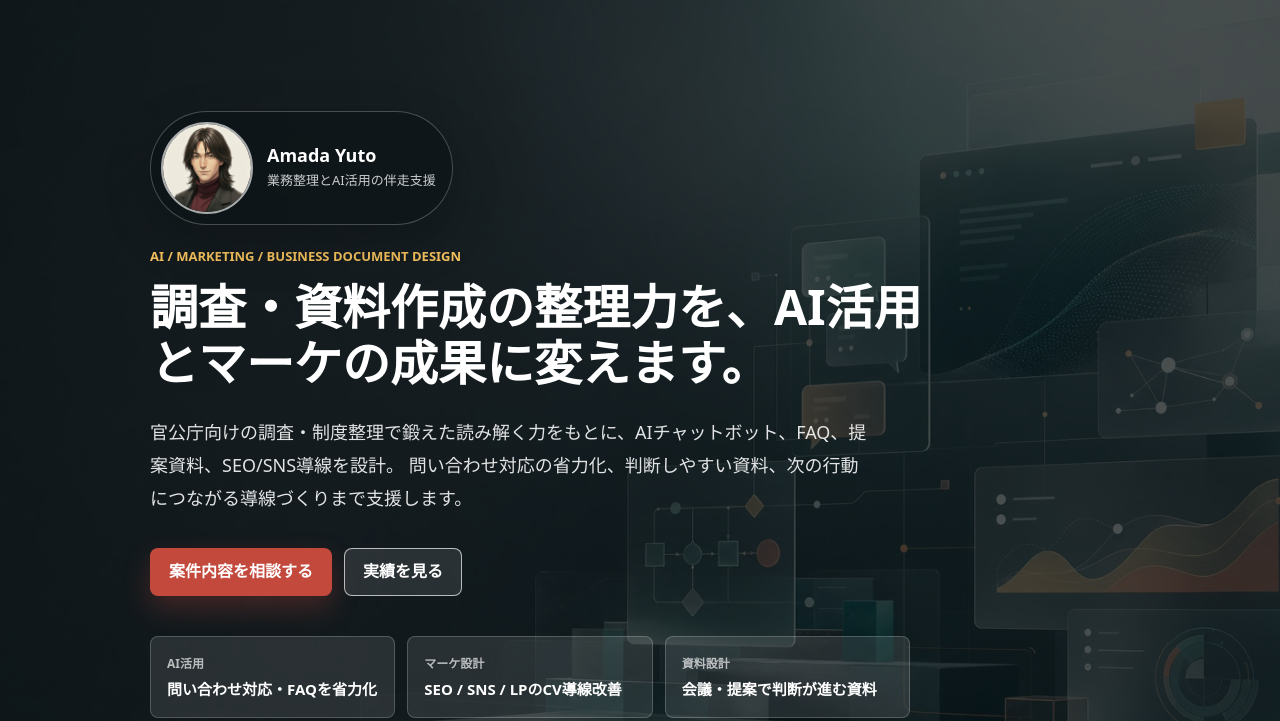
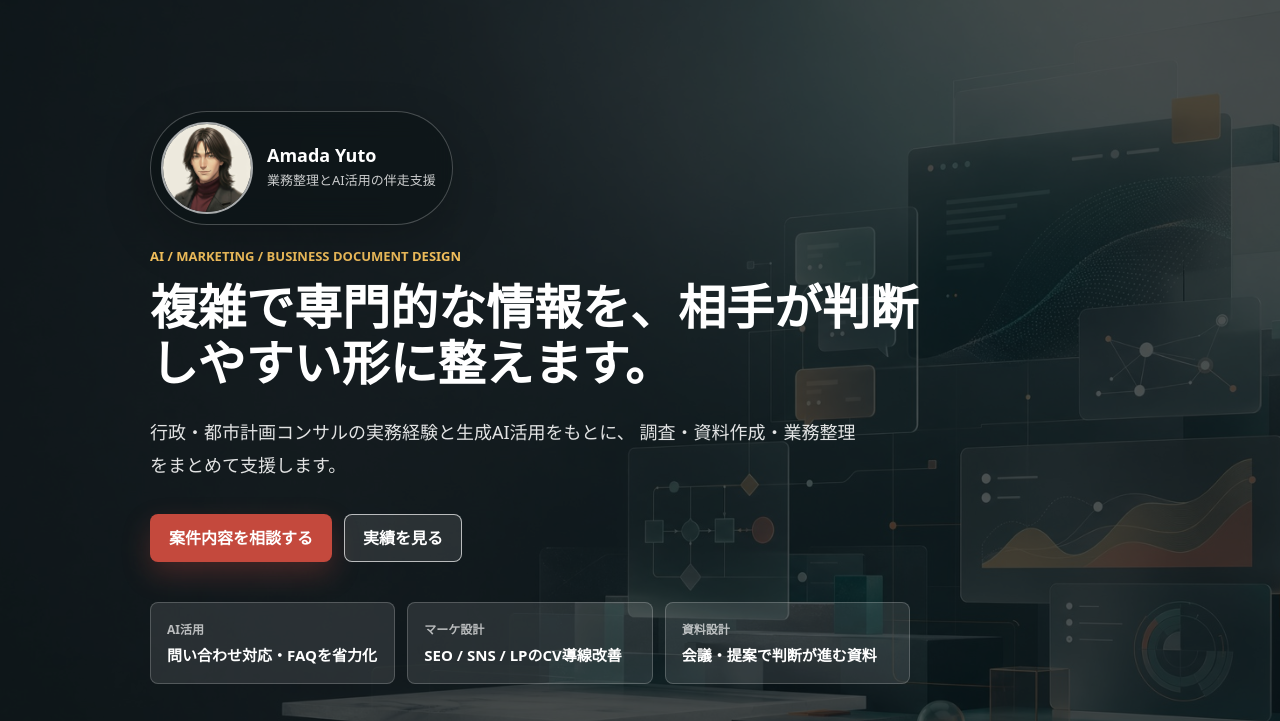
Before and after one commit to ytiantian07-web/portfolio-site, a plain HTML site: page index.html in a window 1280 px wide. Shown: the part 79-800 px from the top of the page. Drawn offline with Linux system fonts and the light colour scheme.

Commit message:
Update hero copy to emphasize information design

```diff
--- a/index.html
+++ b/index.html
@@ -78,10 +78,10 @@
             </div>
           </div>
           <p class="eyebrow">AI / Marketing / Business document design</p>
-          <h1 id="hero-title">調査・資料作成の整理力を、AI活用とマーケの成果に変えます。</h1>
+          <h1 id="hero-title">複雑で専門的な情報を、相手が判断しやすい形に整えます。</h1>
           <p class="hero-lead">
-            官公庁向けの調査・制度整理で鍛えた読み解く力をもとに、AIチャットボット、FAQ、提案資料、SEO/SNS導線を設計。
-            問い合わせ対応の省力化、判断しやすい資料、次の行動につながる導線づくりまで支援します。
+            行政・都市計画コンサルの実務経験と生成AI活用をもとに、
+            調査・資料作成・業務整理をまとめて支援します。
           </p>
           <div class="hero-actions" aria-label="主要アクション">
             <a class="button button-primary" href="mailto:ytiantian07@gmail.com?subject=Portfolio%20Inquiry">案件内容を相談する</a>
```
